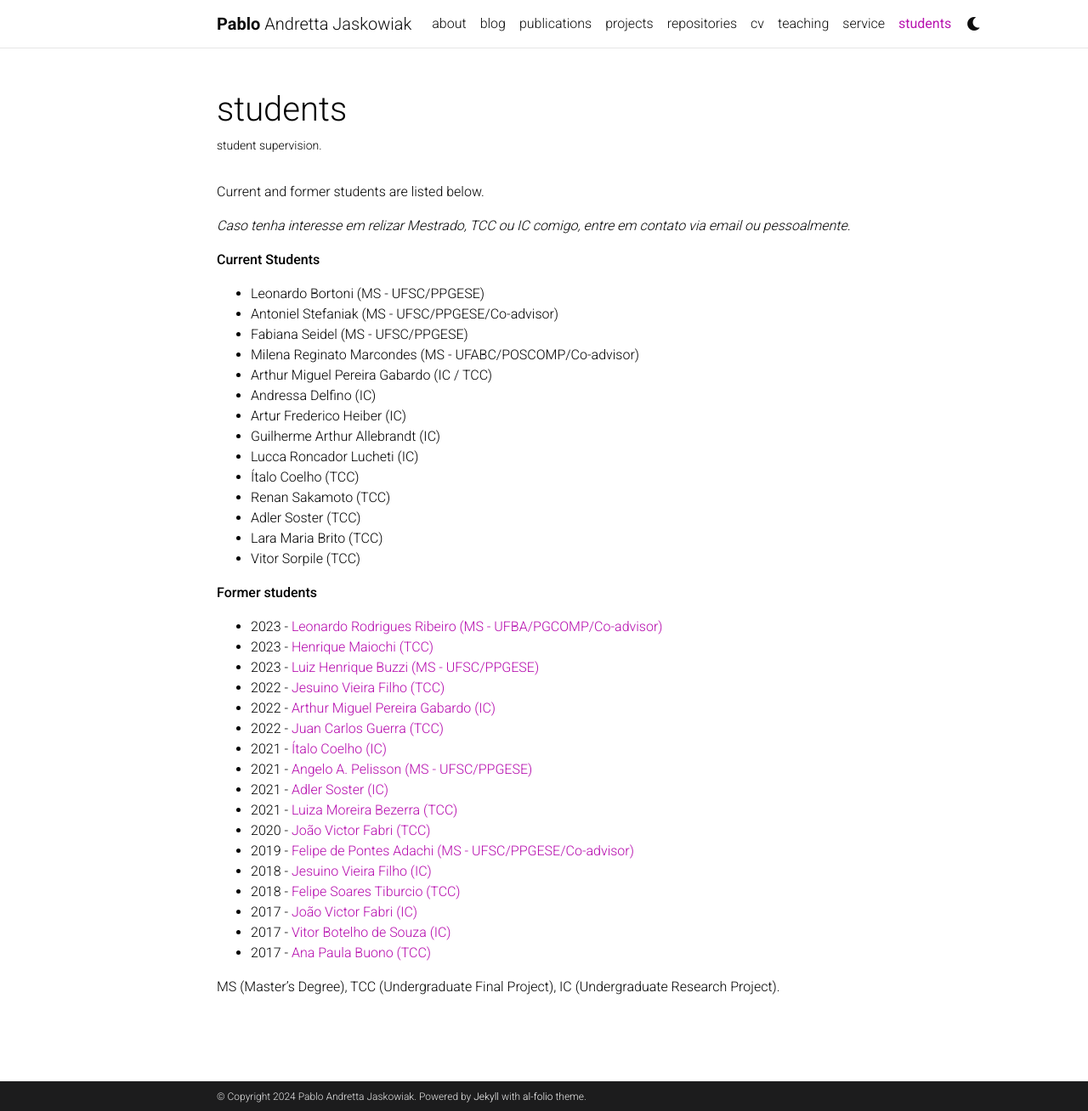
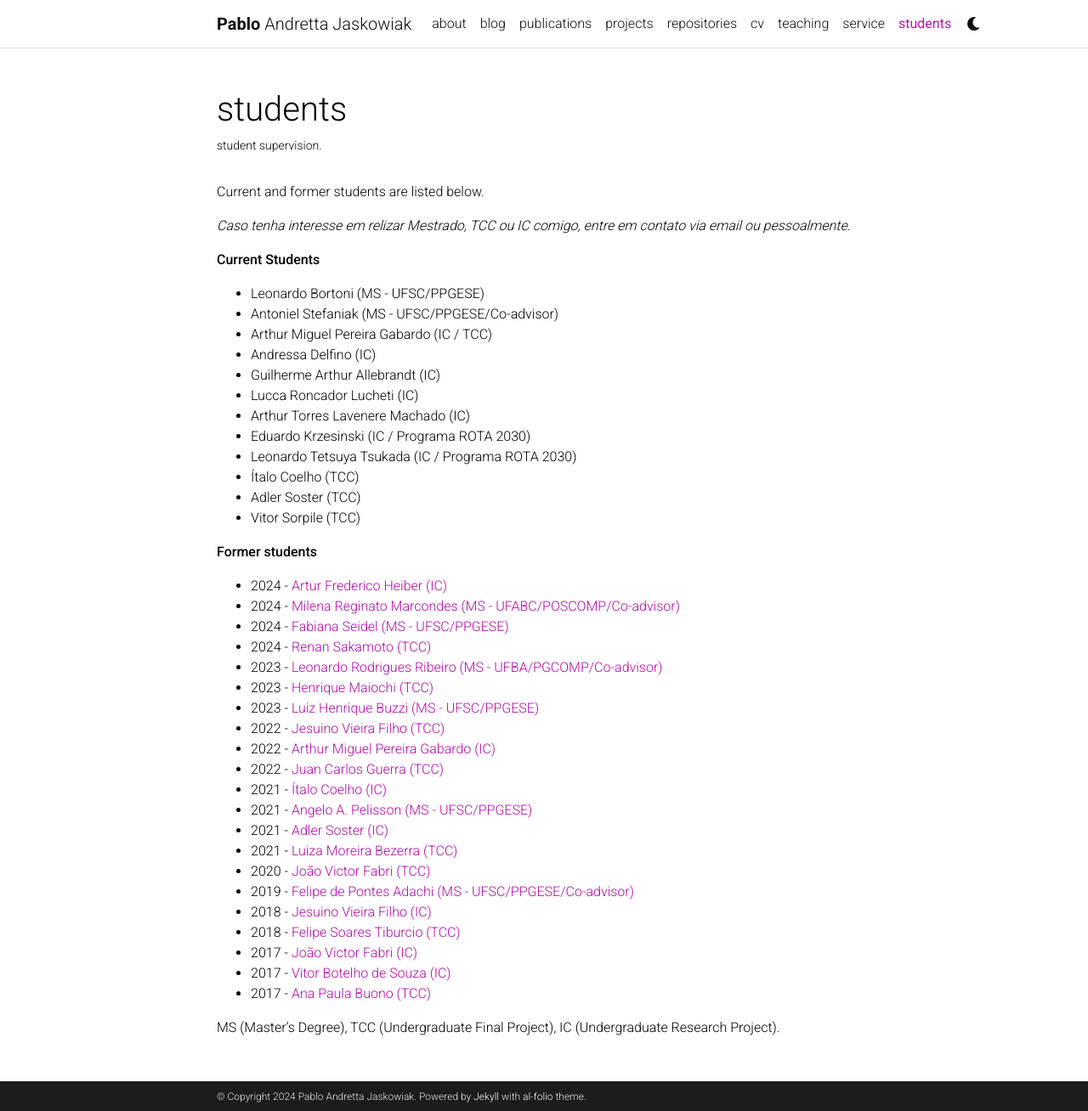
Before and after one commit to pajaskowiak/pajaskowiak.github.io, a Jekyll site: the page built from _pages/supervision.md, in a window 1280 px wide and 1308 px high. Shown: the whole window at 85% size. Built offline with Jekyll 4.4.1, drawn with Linux system fonts in a browser that asks for light colours; comment, search, counter and statistics services are not loaded; a style sheet for code colours, icons or effects is not loaded.

Commit message:
Add files via upload
updated students

```diff
--- a/_pages/supervision.md
+++ b/_pages/supervision.md
@@ -17,21 +17,22 @@ Current and former students are listed below.
 
 - Leonardo Bortoni (MS - UFSC/PPGESE)
 - Antoniel Stefaniak (MS - UFSC/PPGESE/Co-advisor)
-- Fabiana Seidel (MS - UFSC/PPGESE)
-- Milena Reginato Marcondes (MS - UFABC/POSCOMP/Co-advisor)
 - Arthur Miguel Pereira Gabardo (IC / TCC)
 - Andressa Delfino (IC)
-- Artur Frederico Heiber (IC)
 - Guilherme Arthur Allebrandt (IC)
 - Lucca Roncador Lucheti (IC)
+- Arthur Torres Lavenere Machado (IC)
+- Eduardo Krzesinski (IC / Programa ROTA 2030)
+- Leonardo Tetsuya Tsukada (IC / Programa ROTA 2030)
 - Ítalo Coelho (TCC)
-- Renan Sakamoto (TCC)
 - Adler Soster (TCC)
-- Lara Maria Brito (TCC)
 - Vitor Sorpile (TCC)
 
 <strong>Former students</strong>
-
+- 2024 - <a href="https://repositorio.ufsc.br/handle/123456789/258957">Artur Frederico Heiber (IC)</a>
+- 2024 - <a href="">Milena Reginato Marcondes (MS - UFABC/POSCOMP/Co-advisor)</a>
+- 2024 - <a href="">Fabiana Seidel (MS - UFSC/PPGESE)</a>
+- 2024 - <a href="https://repositorio.ufsc.br/handle/123456789/255785">Renan Sakamoto (TCC)</a>
 - 2023 - <a href="https://repositorio.ufba.br/bitstream/ri/38590/1/Dissertacao_mestrado_Leonardo_versao_final.pdf">Leonardo Rodrigues Ribeiro (MS - UFBA/PGCOMP/Co-advisor)</a>
 - 2023 - <a href="https://repositorio.ufsc.br/handle/123456789/248201">Henrique Maiochi (TCC)</a>
 - 2023 - <a href="https://repositorio.ufsc.br/handle/123456789/249859">Luiz Henrique Buzzi (MS - UFSC/PPGESE)</a>
```
